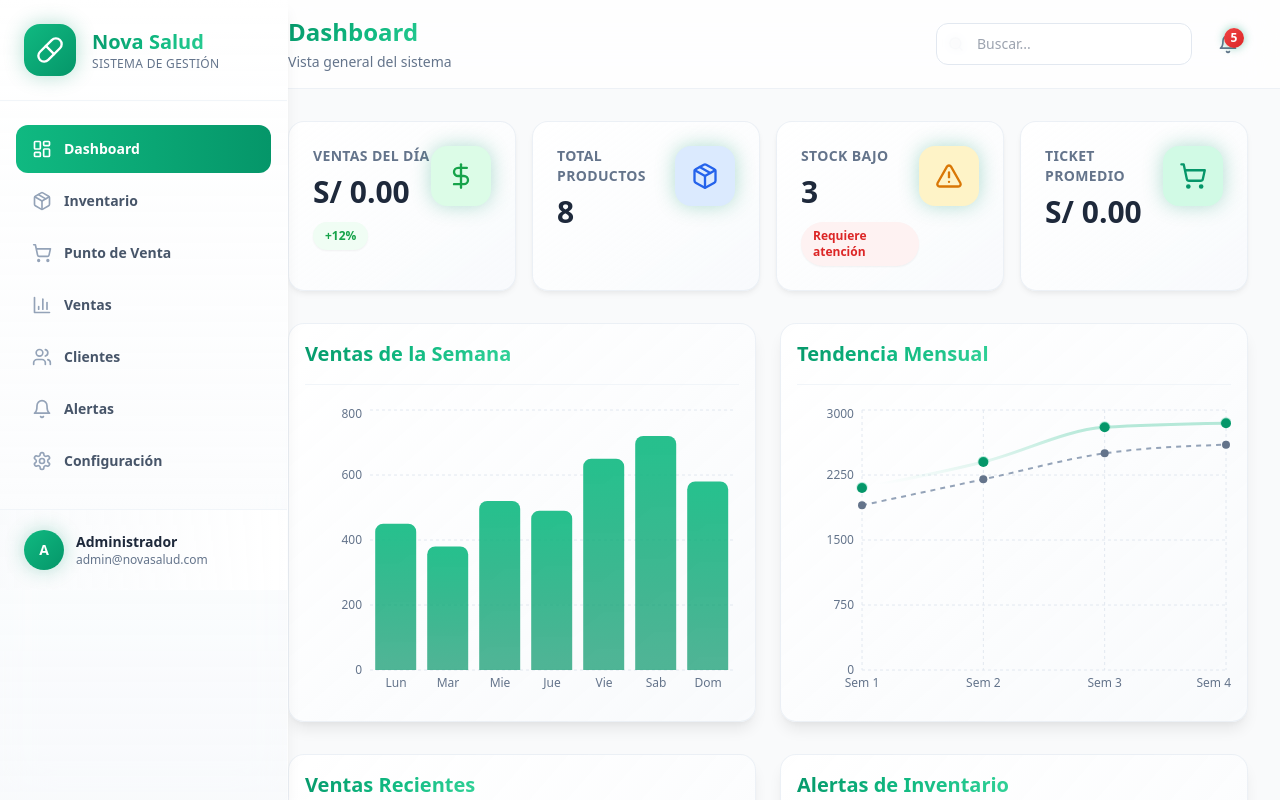
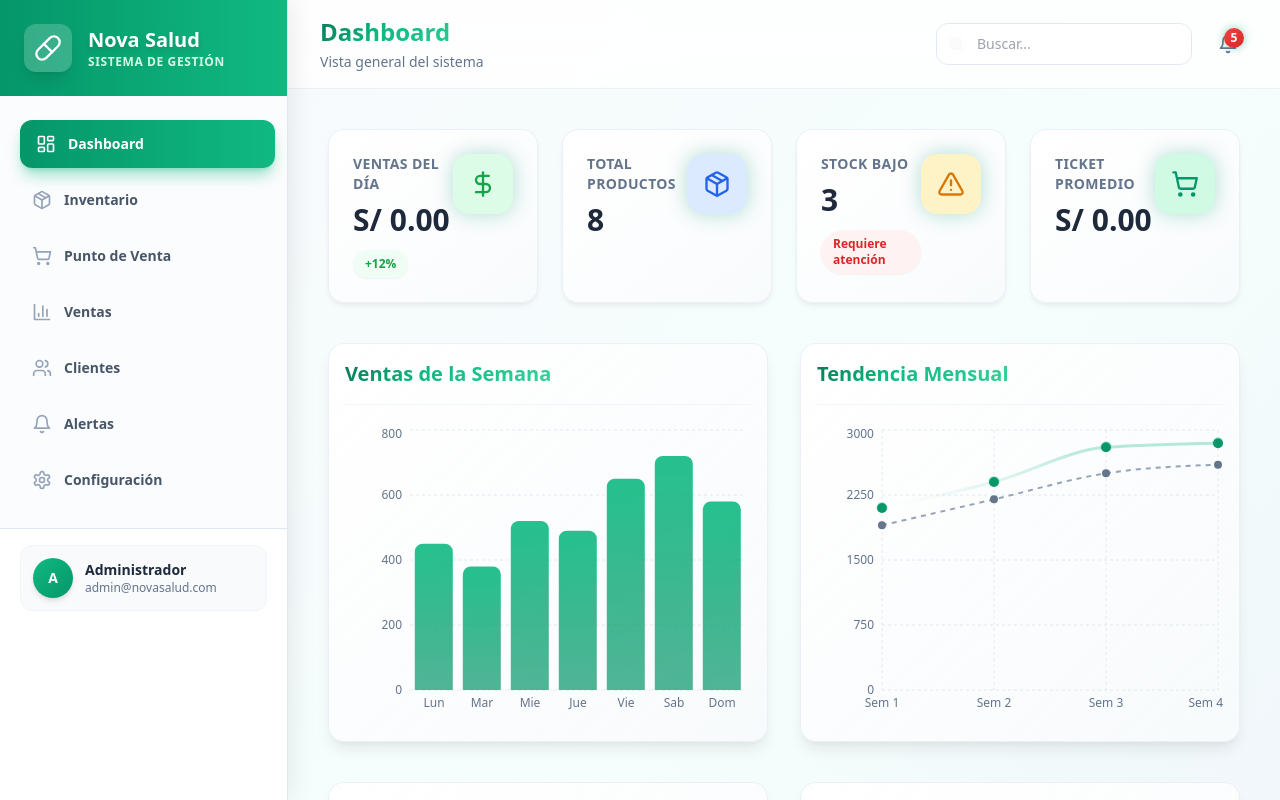
Before and after one commit to SEinent-byte/botica, a Next.js app: page / in a window 1280 px wide. Shown: the top 800 px of the page. Built offline with nearby package versions, Linux system fonts and the light colour scheme.

Commit message:
diseño: sidebar más prominente, márgenes aumentados, paleta de colores mejorada

```diff
--- a/app/alerts/page.tsx
+++ b/app/alerts/page.tsx
@@ -113,15 +113,15 @@ export default function AlertsPage() {
   };
 
   return (
-    <div className="min-h-screen bg-gray-50">
+    <div className="min-h-screen bg-gradient-to-br from-slate-50 via-cyan-50/30 to-slate-100">
       <Sidebar />
 
-      <div className="lg:ml-64">
+      <div className="lg:ml-72">
         <Header title="Alertas de Inventario" subtitle="Monitoreo de stock y vencimientos" />
 
-        <main className="p-4 sm:p-6 lg:p-8">
+        <main className="p-6 sm:p-8 lg:p-10">
           {/* Summary Cards */}
-          <div className="grid grid-cols-2 lg:grid-cols-4 gap-4 mb-6">
+          <div className="grid grid-cols-2 lg:grid-cols-4 gap-8 mb-10">
             <button
               onClick={() => setFilter('all')}
               className={`p-4 rounded-xl border-2 text-left transition-all ${
--- a/app/customers/page.tsx
+++ b/app/customers/page.tsx
@@ -91,13 +91,13 @@ export default function CustomersPage() {
   };
 
   return (
-    <div className="min-h-screen bg-gray-50">
+    <div className="min-h-screen bg-gradient-to-br from-slate-50 via-cyan-50/30 to-slate-100">
       <Sidebar />
 
-      <div className="lg:ml-64">
+      <div className="lg:ml-72">
         <Header title="Clientes" subtitle="Gestión de clientes y datos de contacto" />
 
-        <main className="p-4 sm:p-6 lg:p-8">
+        <main className="p-6 sm:p-8 lg:p-10">
           {/* Filters & Actions */}
           <Card className="mb-6">
             <CardContent className="p-4">
--- a/app/globals.css
+++ b/app/globals.css
@@ -4,11 +4,13 @@
 
 :root {
   --foreground-rgb: 15, 23, 42;
-  --background-start: #f8fafc;
-  --background-end: #f1f5f9;
-  --primary-gradient: linear-gradient(135deg, #059669 0%, #10b981 50%, #34d399 100%);
-  --secondary-gradient: linear-gradient(135deg, #3b82f6 0%, #60a5fa 100%);
-  --accent-gradient: linear-gradient(135deg, #f59e0b 0%, #fbbf24 100%);
+  --background-start: #f0fdfa;
+  --background-end: #ecfeff;
+  --sidebar-bg: #ffffff;
+  --primary-gradient: linear-gradient(135deg, #047857 0%, #10b981 40%, #34d399 100%);
+  --secondary-gradient: linear-gradient(135deg, #2563eb 0%, #3b82f6 50%, #60a5fa 100%);
+  --accent-gradient: linear-gradient(135deg, #d97706 0%, #f59e0b 50%, #fbbf24 100%);
+  --card-shadow: 0 4px 20px -2px rgba(0, 0, 0, 0.08), 0 8px 40px -4px rgba(0, 0, 0, 0.04);
 }
 
 * {
--- a/app/inventory/page.tsx
+++ b/app/inventory/page.tsx
@@ -121,13 +121,13 @@ export default function InventoryPage() {
   };
 
   return (
-    <div className="min-h-screen bg-gray-50">
+    <div className="min-h-screen bg-gradient-to-br from-slate-50 via-cyan-50/30 to-slate-100">
       <Sidebar />
 
-      <div className="lg:ml-64">
+      <div className="lg:ml-72">
         <Header title="Inventario" subtitle="Gestión de productos y stock" />
 
-        <main className="p-4 sm:p-6 lg:p-8">
+        <main className="p-6 sm:p-8 lg:p-10">
           {alert && (
             <div className="mb-4">
               <Alert variant={alert.variant === 'success' ? 'success' : 'error'}>
--- a/app/page.tsx
+++ b/app/page.tsx
@@ -77,15 +77,15 @@ export default function Dashboard() {
   }, []);
 
   return (
-    <div className="min-h-screen bg-gray-50">
+    <div className="min-h-screen bg-gradient-to-br from-slate-50 via-cyan-50/30 to-slate-100">
       <Sidebar />
 
-      <div className="lg:ml-64">
+      <div className="lg:ml-72">
         <Header title="Dashboard" subtitle="Vista general del sistema" />
 
-        <main className="p-4 sm:p-6 lg:p-8">
+        <main className="p-6 sm:p-8 lg:p-10">
           {/* Stats Grid */}
-          <div className="grid grid-cols-1 sm:grid-cols-2 lg:grid-cols-4 gap-4 mb-8">
+          <div className="grid grid-cols-1 sm:grid-cols-2 lg:grid-cols-4 gap-6 mb-10">
             <StatCard
               title="Ventas del Día"
               value={`S/ ${metrics.todaySales.toFixed(2)}`}
@@ -121,7 +121,7 @@ export default function Dashboard() {
           </div>
 
           {/* Charts Row */}
-          <div className="grid grid-cols-1 lg:grid-cols-2 gap-6 mb-8">
+          <div className="grid grid-cols-1 lg:grid-cols-2 gap-8 mb-10">
             <Card>
               <CardHeader>
                 <CardTitle>Ventas de la Semana</CardTitle>
@@ -142,7 +142,7 @@ export default function Dashboard() {
           </div>
 
           {/* Recent Activity & Alerts */}
-          <div className="grid grid-cols-1 lg:grid-cols-2 gap-6">
+          <div className="grid grid-cols-1 lg:grid-cols-2 gap-8">
             {/* Recent Sales */}
             <Card>
               <CardHeader>
--- a/app/pos/page.tsx
+++ b/app/pos/page.tsx
@@ -108,13 +108,13 @@ export default function POSPage() {
   };
 
   return (
-    <div className="min-h-screen bg-gray-50">
+    <div className="min-h-screen bg-gradient-to-br from-slate-50 via-cyan-50/30 to-slate-100">
       <Sidebar />
 
-      <div className="lg:ml-64">
+      <div className="lg:ml-72">
         <Header title="Punto de Venta" subtitle="Realizar ventas rápidas" />
 
-        <main className="p-4 sm:p-6 lg:p-8">
+        <main className="p-6 sm:p-8 lg:p-10">
           <div className="grid grid-cols-1 lg:grid-cols-3 gap-6 h-[calc(100vh-140px)]">
             {/* Products Section */}
             <div className="lg:col-span-2 flex flex-col gap-4">
--- a/app/sales/page.tsx
+++ b/app/sales/page.tsx
@@ -91,13 +91,13 @@ export default function SalesPage() {
   };
 
   return (
-    <div className="min-h-screen bg-gray-50">
+    <div className="min-h-screen bg-gradient-to-br from-slate-50 via-cyan-50/30 to-slate-100">
       <Sidebar />
 
-      <div className="lg:ml-64">
+      <div className="lg:ml-72">
         <Header title="Historial de Ventas" subtitle="Gestión y seguimiento de ventas" />
 
-        <main className="p-4 sm:p-6 lg:p-8">
+        <main className="p-6 sm:p-8 lg:p-10">
           {/* Filters */}
           <Card className="mb-6">
             <CardContent className="p-4">
--- a/app/settings/page.tsx
+++ b/app/settings/page.tsx
@@ -18,13 +18,13 @@ export default function SettingsPage() {
   };
 
   return (
-    <div className="min-h-screen bg-gray-50">
+    <div className="min-h-screen bg-gradient-to-br from-slate-50 via-cyan-50/30 to-slate-100">
       <Sidebar />
 
-      <div className="lg:ml-64">
+      <div className="lg:ml-72">
         <Header title="Configuración" subtitle="Ajustes del sistema" />
 
-        <main className="p-4 sm:p-6 lg:p-8">
+        <main className="p-6 sm:p-8 lg:p-10">
           {showAlert && (
             <div className="mb-4">
               <Alert variant="success" onClose={() => setShowAlert(false)}>
--- a/components/layout/Sidebar.tsx
+++ b/components/layout/Sidebar.tsx
@@ -52,24 +52,24 @@ export default function Sidebar() {
       {/* Sidebar */}
       <aside
         className={cn(
-          'fixed top-0 left-0 z-40 h-screen w-72 bg-gradient-to-b from-white to-slate-50/80 backdrop-blur-xl border-r border-white/50 shadow-elevated transition-transform duration-300 ease-in-out',
+          'fixed top-0 left-0 z-40 h-screen w-72 bg-white border-r border-slate-200 shadow-[4px_0_24px_rgba(0,0,0,0.08)] transition-transform duration-300 ease-in-out',
           'lg:translate-x-0',
           isOpen ? 'translate-x-0' : '-translate-x-full'
         )}
       >
         {/* Logo */}
-        <div className="flex items-center gap-4 px-6 py-6 border-b border-slate-100">
-          <div className="p-3 bg-gradient-to-br from-primary-500 to-primary-600 rounded-2xl shadow-glow">
+        <div className="flex items-center gap-4 px-6 py-6 bg-gradient-to-r from-primary-600 to-primary-500">
+          <div className="p-2.5 bg-white/20 backdrop-blur-sm rounded-xl shadow-lg">
             <Pill className="w-7 h-7 text-white" />
           </div>
           <div>
-            <h1 className="text-xl font-bold text-gradient">Nova Salud</h1>
-            <p className="text-xs text-slate-500 font-medium tracking-wide">SISTEMA DE GESTIÓN</p>
+            <h1 className="text-xl font-bold text-white drop-shadow-md">Nova Salud</h1>
+            <p className="text-xs text-primary-100 font-semibold tracking-wider">SISTEMA DE GESTIÓN</p>
           </div>
         </div>
 
         {/* Navigation */}
-        <nav className="flex-1 px-4 py-6 space-y-1 overflow-y-auto">
+        <nav className="flex-1 px-3 py-6 space-y-2 overflow-y-auto bg-slate-50/50">
           {navigation.map((item) => {
             const isActive = pathname === item.href || pathname.startsWith(`${item.href}/`);
             const Icon = item.icon;
@@ -80,10 +80,10 @@ export default function Sidebar() {
                 href={item.href}
                 onClick={() => setIsOpen(false)}
                 className={cn(
-                  'flex items-center gap-3 px-4 py-3.5 rounded-xl text-sm font-semibold transition-all duration-200 group',
+                  'flex items-center gap-3 px-4 py-3.5 rounded-xl text-sm font-semibold transition-all duration-200 group mx-1',
                   isActive
-                    ? 'bg-gradient-to-r from-primary-500 to-primary-600 text-white shadow-glow shadow-primary-500/30'
-                    : 'text-slate-600 hover:bg-white hover:shadow-soft hover:text-primary-600'
+                    ? 'bg-gradient-to-r from-primary-600 to-primary-500 text-white shadow-lg shadow-primary-500/40 translate-x-1'
+                    : 'text-slate-600 hover:bg-white hover:shadow-md hover:text-primary-600 hover:translate-x-1'
                 )}
               >
                 <Icon className={cn('w-5 h-5 transition-transform group-hover:scale-110', isActive ? 'text-white' : 'text-slate-400 group-hover:text-primary-500')} />
@@ -94,9 +94,9 @@ export default function Sidebar() {
         </nav>
 
         {/* Footer */}
-        <div className="px-6 py-5 border-t border-slate-100 bg-gradient-to-r from-slate-50/50 to-white">
-          <div className="flex items-center gap-3">
-            <div className="w-10 h-10 rounded-full bg-gradient-to-br from-primary-500 to-primary-600 flex items-center justify-center text-white font-bold text-sm shadow-glow">
+        <div className="px-5 py-4 border-t border-slate-200 bg-white">
+          <div className="flex items-center gap-3 p-3 rounded-xl bg-slate-50 border border-slate-100">
+            <div className="w-10 h-10 rounded-full bg-gradient-to-br from-primary-500 to-primary-600 flex items-center justify-center text-white font-bold text-sm shadow-md">
               A
             </div>
             <div className="flex-1 min-w-0">
```
